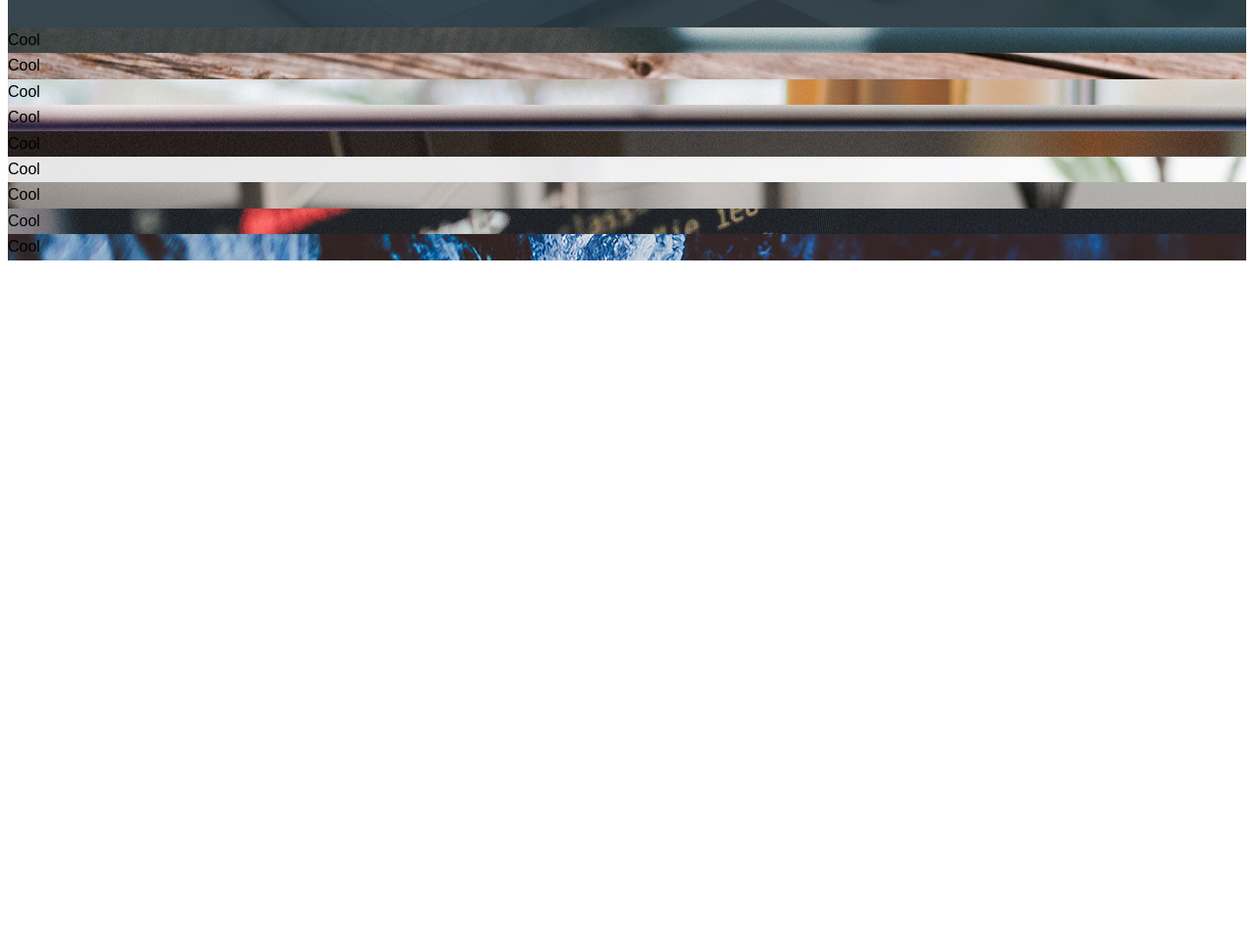
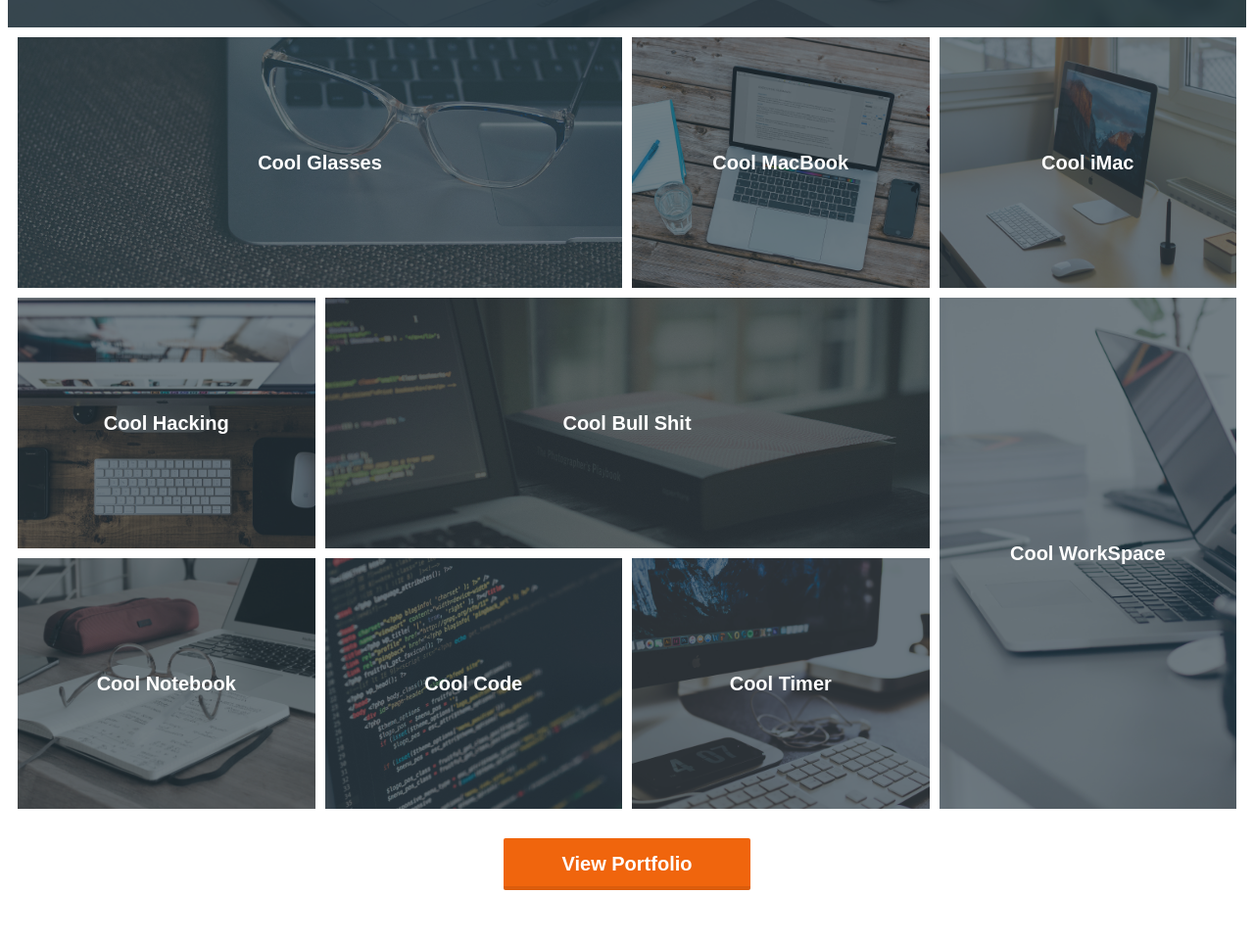
Before and after one commit to TonyWar/CSS-Grid-html, a website built with webpack: page src/index.html in a window 1280 px wide. Shown: the part 780-1742 px from the top of the page at 98% size. Before the commit the page ends 1046 px from the top, so only its background shows below. Built offline with nearby package versions, Linux system fonts and the light colour scheme.

Commit message:
portfolio element completed

```diff
--- a/src/index.html
+++ b/src/index.html
@@ -21,15 +21,18 @@
     </header>
 
     <section class="portfolio-section grid">
-        <div class="portfolio-item grid"><span>Cool </span></div>
-        <div class="portfolio-item grid"><span>Cool </span></div>
-        <div class="portfolio-item grid"><span>Cool </span></div>
-        <div class="portfolio-item grid"><span>Cool </span></div>
-        <div class="portfolio-item grid"><span>Cool </span></div>
-        <div class="portfolio-item grid"><span>Cool </span></div>
-        <div class="portfolio-item grid"><span>Cool </span></div>
-        <div class="portfolio-item grid"><span>Cool </span></div>
-        <div class="portfolio-item grid"><span>Cool </span></div>
+        <div class="portfolio-item grid"><span>Cool Glasses</span></div>
+        <div class="portfolio-item grid"><span>Cool MacBook</span></div>
+        <div class="portfolio-item grid"><span>Cool iMac</span></div>
+        <div class="portfolio-item grid"><span>Cool Hacking</span></div>
+        <div class="portfolio-item grid"><span>Cool Bull Shit</span></div>
+        <div class="portfolio-item grid"><span>Cool WorkSpace</span></div>
+        <div class="portfolio-item grid"><span>Cool Notebook</span></div>
+        <div class="portfolio-item grid"><span>Cool Code</span></div>
+        <div class="portfolio-item grid"><span>Cool Timer</span></div>
+        <div class="buttoncase text-center">
+            <a href="#" class="button"> View Portfolio </a>
+        </div>
     </section>
 </body>
 </html>
--- /dev/null
+++ b/src/stylus/elements/portfolio.styl
@@ -0,0 +1,54 @@
+.portfolio-section
+    padding 10px
+    grid-template-columns: repeat(4, 1fr)
+    grid-gap: 10px
+    .portfolio-item
+        for num in 1 2 3 4 5 6 7 8 9
+            &:nth-child({num})
+                background-image: url(../img/num.jpg)
+
+.portfolio-item
+    min-height: 32vh
+    background-size: cover
+    background-position: center
+    text-align center
+    align-content: center
+    padding: gutter
+    font-size: 20px
+    font-weight bold
+    color #ffffff
+    position relative // Для того чтобы overlay нормално работал
+    transition: color .5s ease
+    cursor pointer
+    &:hover
+        color: color_accent
+        &::before
+            opacity .85
+    &::before
+        content: ''
+        position: absolute
+        top 0
+        left 0
+        right 0
+        bottom 0
+        background-color: color_dark
+        opacity .65
+        transition: opacity 0.5s ease
+    // Это означает применения стиля для любого потомка
+    > *
+        z-index 1
+
+    // Элемент занимает 2 ячейки по горизонтали
+    &:nth-child(1)
+        grid-column: 1 / 3
+
+    &:nth-child(5)
+        grid-column: 2 / 4
+
+    &:nth-child(6)
+        grid-column: 4
+        grid-row: 2 / 4
+
+.buttoncase
+    grid-column: 1 / 5
+    padding: gutter gutter 50px
--- a/src/stylus/main.styl
+++ b/src/stylus/main.styl
@@ -2,8 +2,6 @@
 @require 'libs'
 @require 'vars'
 @require 'base'
-
-@require './elements/header'
 
 body
     opacity: 1
@@ -15,10 +13,9 @@ html
 .grid
     display: grid
 
-.portfolio-section
-    .portfolio-item
-        for num in 1 2 3 4 5 6 7 8 9
-            &:nth-child({num})
-                background-image: url(../img/num.jpg)
+@require './elements/header'
+@require './elements/portfolio'
+
+
 
 @require 'media'
```
